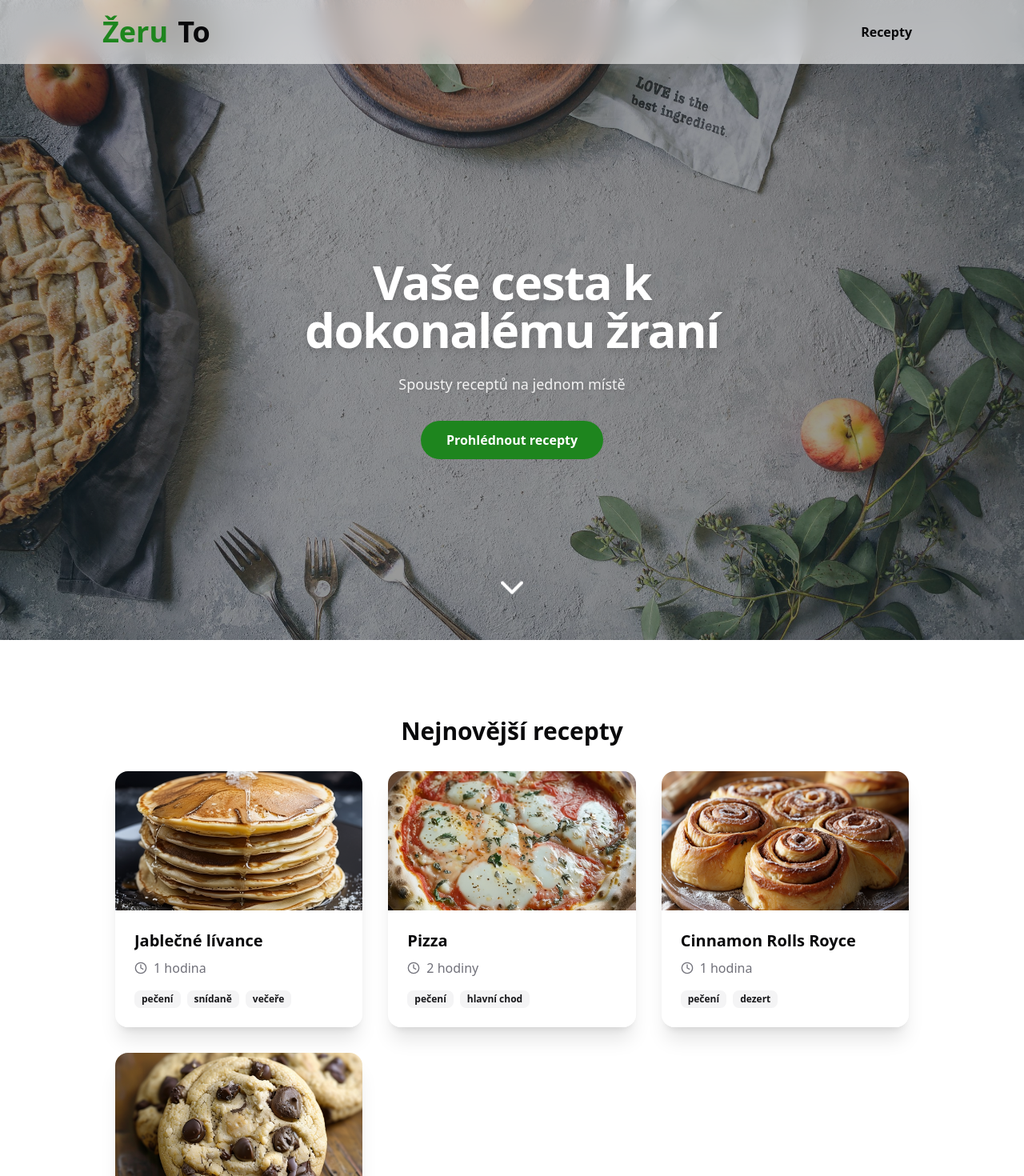
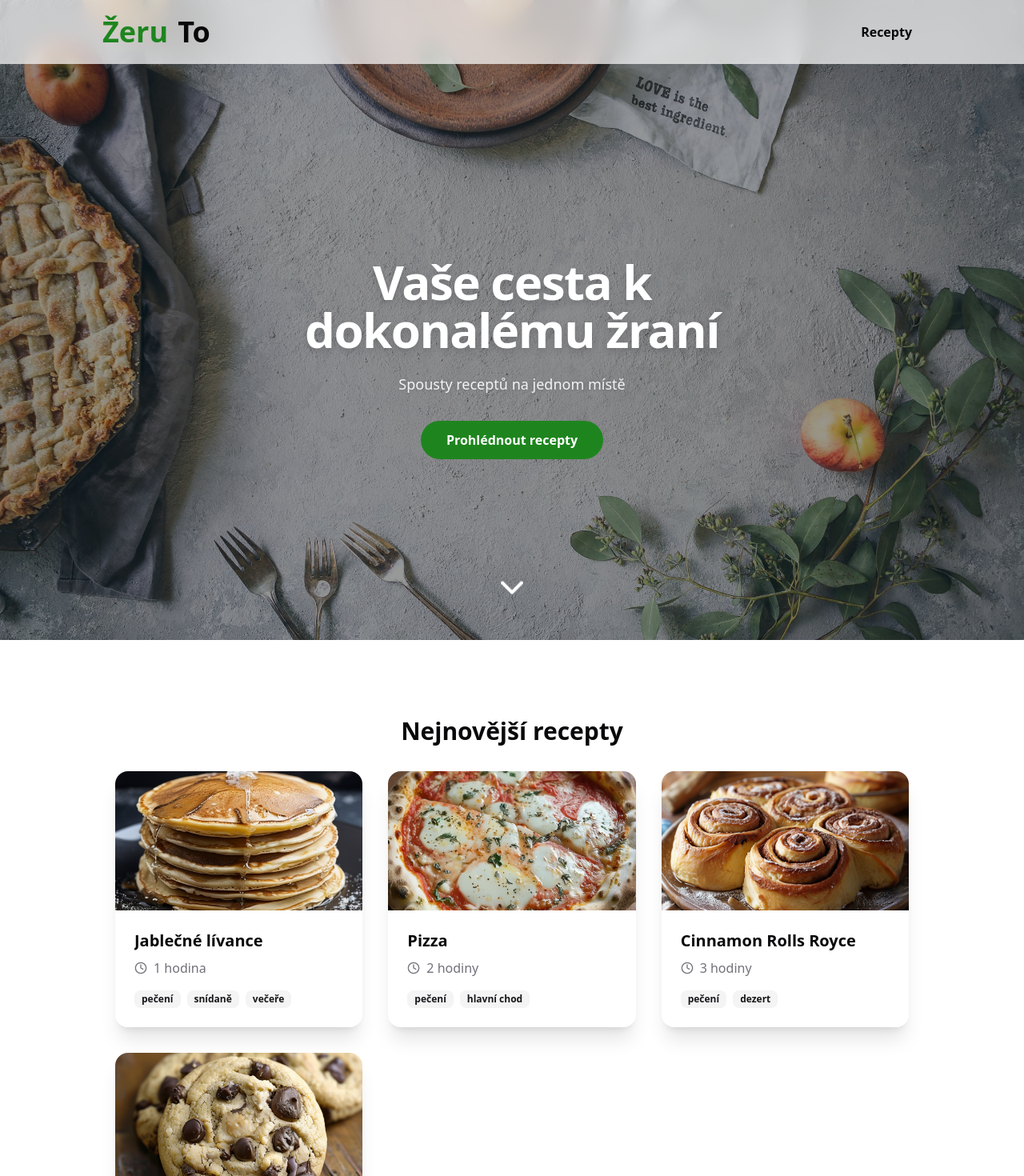
Before and after one commit to Fillipee/volne-recepty, a Next.js app: page / in a window 1280 px wide. Shown: the top 1470 px of the page at 80% size. Built offline with nearby package versions, Linux system fonts and the light colour scheme.

Commit message:
fix: styling

```diff
--- a/app/globals.css
+++ b/app/globals.css
@@ -23,7 +23,7 @@
     --destructive: hsl(0 84.2% 60.2%);
     --destructive-foreground: hsl(0 0% 98%);
     --border: hsl(240 5.9% 90%);
-    --input: hsl(240 5.9% 90%);
+    --input: hsl(120 63% 32%);
     --ring: hsl(240 10% 3.9%);
     --chart-1: hsl(12 76% 61%);
     --chart-2: hsl(173 58% 39%);
--- a/app/recepty/[slug]/ingredients.tsx
+++ b/app/recepty/[slug]/ingredients.tsx
@@ -86,7 +86,7 @@ const Ingredient = ({ ingredient, isChecked, handleIngredientClick }: Ingredient
             <Checkbox
                 checked={isChecked}
                 aria-label={`Označit ${ingredient} jako připravenou`}
-                className="size-5"
+                className="size-6"
             />
             {ingredient}
         </li>
--- a/components/header.tsx
+++ b/components/header.tsx
@@ -2,7 +2,7 @@ import Link from 'next/link';
 
 export default function Header() {
     return (
-        <header className="fixed top-0 z-50 h-20 w-full bg-white/60 p-4 backdrop-blur-md">
+        <header className="fixed top-0 z-50 h-20 w-full bg-white/70 p-4 backdrop-blur-md">
             <div className="mx-auto flex h-full max-w-screen-lg items-center justify-between">
                 <h1 className="text-2xl font-bold sm:text-4xl">
                     <Link href="/" prefetch={false} className="flex items-center gap-3">
--- a/content/cinnamon-rolls.md
+++ b/content/cinnamon-rolls.md
@@ -2,7 +2,7 @@
 title: 'Cinnamon Rolls Royce'
 date: '2025-02-09'
 image: 'cinnamon-rolls.png'
-timeToCook: '1 hodina'
+timeToCook: '3 hodiny'
 tags: ['pečení', 'dezert']
 ingredients:
     [
--- a/content/cokoladove-susenky.md
+++ b/content/cokoladove-susenky.md
@@ -2,10 +2,11 @@
 title: 'Čokoládové sušenky'
 date: '2023-10-01'
 image: 'cookies.png'
+timeToCook: '1 hodina'
 tags: ['pečení', 'dezert', 'sušenky']
 ingredients:
     [
-        '113g nesoleného másla, změklého',
+        '115g nesoleného másla, změklého',
         '100g krystalového cukru',
         '110g světlého hnědého cukru, pevně stlačeného',
         '1 velké vejce',
@@ -42,5 +43,3 @@ ingredients:
 - Pro žvýkavější sušenky přidejte navíc žloutek.
 - Pro křupavější sušenky použijte více krystalového cukru a méně hnědého cukru.
 - Sušenky skladujte v uzavřené nádobě při pokojové teplotě až jeden týden.
-
-Užijte si své domácí čokoládové sušenky!
```
